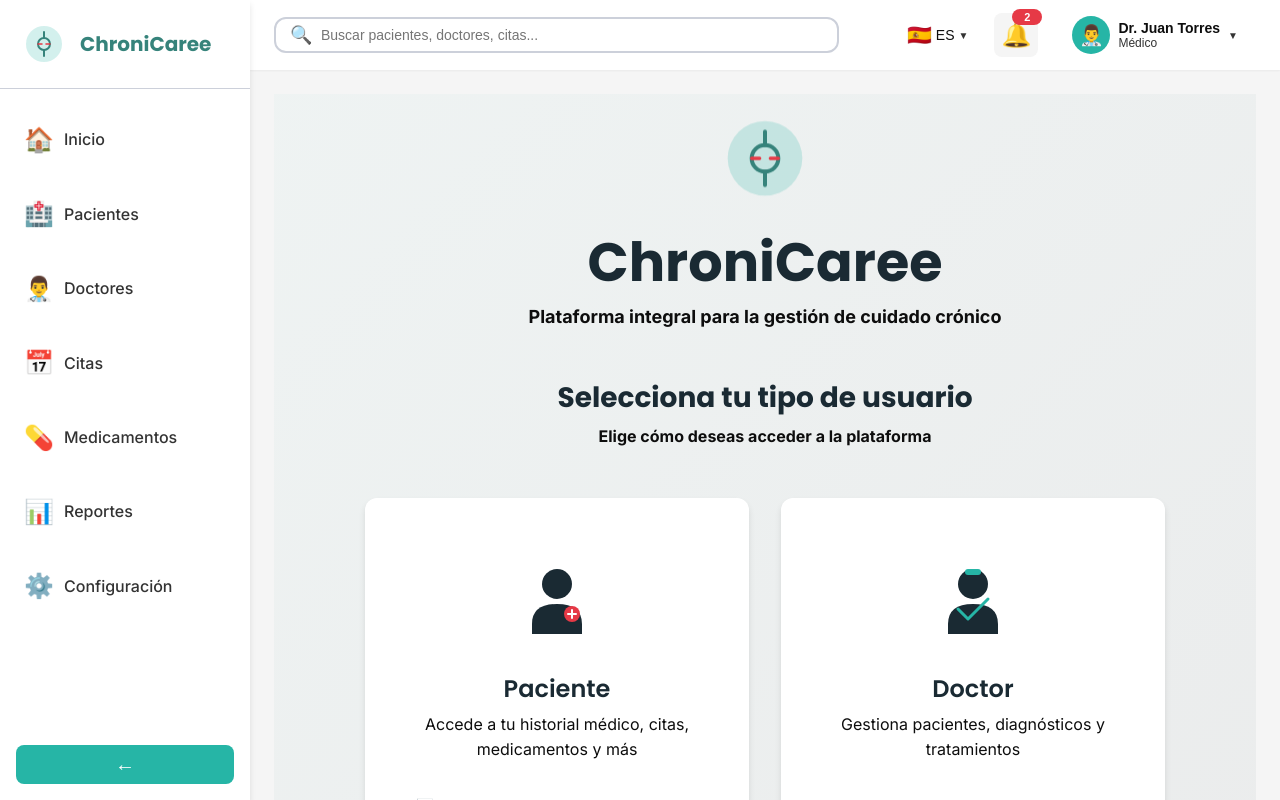
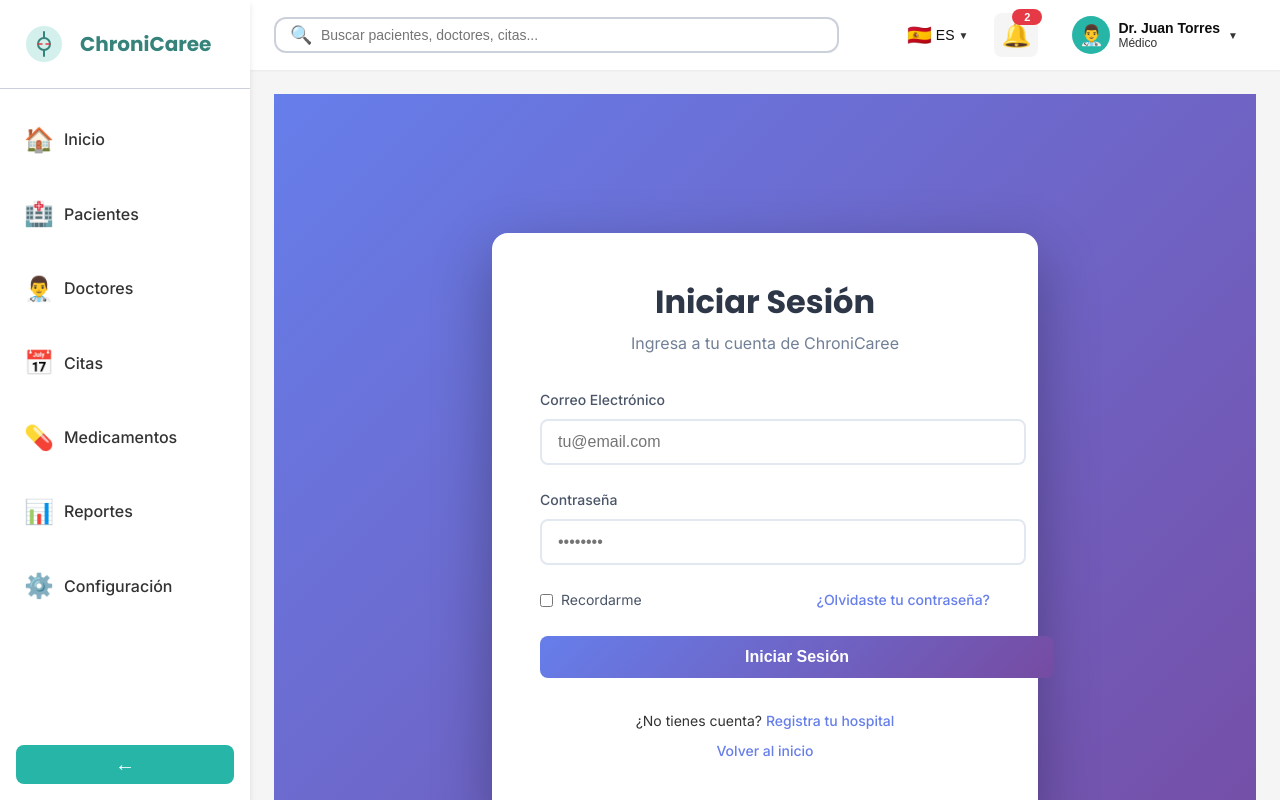
Before and after one commit to UPC-PRE-1ASI0729-7391-ChroniCaree/ChroniCaree-Frontend, an Angular app: page /iam/login in a window 1280 px wide. Before the commit this address led to /home. Shown: the top 800 px of the page. Built offline with nearby package versions, Linux system fonts and the light colour scheme.

Commit message:
feat(routes): implement routing with IAM integration

```diff
--- a/src/app/app.routes.ts
+++ b/src/app/app.routes.ts
@@ -1,15 +1,81 @@
 import { Routes } from '@angular/router';
-import { Home } from './shared/presentation/views/home/home';
-
-const dashboardDoctor = () => import('./doctors/presentation/views/dashboard-doctor/dashboard-doctor').then(m => m.DashboardDoctor);
-const dashboardPatient = () => import('./patients/presentation/views/dashboard-patient/dashboard-patient').then(m => m.DashboardPatient);
 
 const baseTitle = 'ChroniCaree';
 
 export const routes: Routes = [
-  { path: 'home', component: Home, title: `${baseTitle} - Inicio` },
-  { path: 'dashboard/doctor', loadComponent: dashboardDoctor, title: `${baseTitle} - Dashboard Doctor` },
-  { path: 'dashboard/patient', loadComponent: dashboardPatient, title: `${baseTitle} - Dashboard Paciente` },
-  { path: '', redirectTo: '/home', pathMatch: 'full' },
-  { path: '**', redirectTo: '/home' }
+  // Root redirects to login
+  {
+    path: '',
+    redirectTo: '/iam/login',
+    pathMatch: 'full'
+  },
+
+  // Home route
+  {
+    path: 'home',
+    loadComponent: () => import('./shared/presentation/views/home/home').then(m => m.Home),
+    title: `${baseTitle} - Inicio`
+  },
+
+  // IAM routes (Authentication & Identity)
+  {
+    path: 'iam',
+    children: [
+      {
+        path: 'register/hospital',
+        loadComponent: () => import('./iam/presentation/components/register-hospital/register-hospital').then(m => m.RegisterHospitalComponent),
+        title: `${baseTitle} - Registro de Hospital`,
+        data: { analyticsId: 'hospital-registration' }
+      },
+      {
+        path: 'login',
+        loadComponent: () => import('./iam/presentation/components/login/login').then(m => m.LoginComponent),
+        title: `${baseTitle} - Iniciar Sesión`
+      }
+    ]
+  },
+
+  // Patient routes
+  {
+    path: 'patient',
+    children: [
+      {
+        path: 'dashboard',
+        loadComponent: () => import('./patients/presentation/views/dashboard-patient/dashboard-patient').then(m => m.DashboardPatient),
+        title: `${baseTitle} - Dashboard Paciente`,
+        data: { role: 'patient' }
+      }
+    ]
+  },
+
+  // Doctor routes
+  {
+    path: 'doctor',
+    children: [
+      {
+        path: 'dashboard',
+        loadComponent: () => import('./doctors/presentation/views/dashboard-doctor/dashboard-doctor').then(m => m.DashboardDoctor),
+        title: `${baseTitle} - Dashboard Doctor`,
+        data: { role: 'doctor' }
+      }
+    ]
+  },
+
+  // Legacy redirects for backward compatibility
+  {
+    path: 'dashboard/doctor',
+    redirectTo: 'doctor/dashboard',
+    pathMatch: 'full'
+  },
+  {
+    path: 'dashboard/patient',
+    redirectTo: 'patient/dashboard',
+    pathMatch: 'full'
+  },
+
+  // Wildcard route (always last)
+  {
+    path: '**',
+    redirectTo: '/iam/login'
+  }
 ];
--- /dev/null
+++ b/src/app/iam/presentation/components/login/login.css
@@ -0,0 +1,169 @@
+.login-container {
+  min-height: 100vh;
+  display: flex;
+  align-items: center;
+  justify-content: center;
+  background: linear-gradient(135deg, #667eea 0%, #764ba2 100%);
+  padding: 2rem;
+}
+
+.login-card {
+  background: white;
+  border-radius: 16px;
+  box-shadow: 0 20px 60px rgba(0, 0, 0, 0.3);
+  max-width: 450px;
+  width: 100%;
+  padding: 3rem;
+  animation: fadeInUp 0.6s ease-out;
+}
+
+@keyframes fadeInUp {
+  from {
+    opacity: 0;
+    transform: translateY(30px);
+  }
+  to {
+    opacity: 1;
+    transform: translateY(0);
+  }
+}
+
+.login-header {
+  text-align: center;
+  margin-bottom: 2rem;
+}
+
+.login-header h1 {
+  font-size: 2rem;
+  font-weight: 700;
+  color: #2d3748;
+  margin-bottom: 0.5rem;
+}
+
+.login-header p {
+  color: #718096;
+  font-size: 1rem;
+}
+
+.error-message {
+  background: #fed7d7;
+  color: #c53030;
+  padding: 1rem;
+  border-radius: 8px;
+  margin-bottom: 1.5rem;
+  font-size: 0.875rem;
+  font-weight: 500;
+}
+
+.form-group {
+  margin-bottom: 1.5rem;
+}
+
+.form-group label {
+  display: block;
+  font-weight: 500;
+  color: #4a5568;
+  margin-bottom: 0.5rem;
+  font-size: 0.875rem;
+}
+
+.form-group input {
+  width: 100%;
+  padding: 0.75rem 1rem;
+  border: 2px solid #e2e8f0;
+  border-radius: 8px;
+  font-size: 1rem;
+  transition: all 0.2s ease;
+}
+
+.form-group input:focus {
+  outline: none;
+  border-color: #667eea;
+  box-shadow: 0 0 0 3px rgba(102, 126, 234, 0.1);
+}
+
+.form-options {
+  display: flex;
+  justify-content: space-between;
+  align-items: center;
+  margin-bottom: 1.5rem;
+  font-size: 0.875rem;
+}
+
+.checkbox-label {
+  display: flex;
+  align-items: center;
+  gap: 0.5rem;
+  cursor: pointer;
+  color: #4a5568;
+}
+
+.checkbox-label input[type="checkbox"] {
+  cursor: pointer;
+}
+
+.forgot-password {
+  color: #667eea;
+  text-decoration: none;
+  font-weight: 500;
+}
+
+.forgot-password:hover {
+  text-decoration: underline;
+}
+
+.btn-primary {
+  width: 100%;
+  padding: 0.75rem 2rem;
+  border-radius: 8px;
+  font-weight: 600;
+  font-size: 1rem;
+  cursor: pointer;
+  transition: all 0.2s ease;
+  border: none;
+  background: linear-gradient(135deg, #667eea 0%, #764ba2 100%);
+  color: white;
+}
+
+.btn-primary:hover:not(:disabled) {
+  transform: translateY(-2px);
+  box-shadow: 0 8px 20px rgba(102, 126, 234, 0.4);
+}
+
+.btn-primary:disabled {
+  opacity: 0.6;
+  cursor: not-allowed;
+}
+
+.login-footer {
+  margin-top: 2rem;
+  text-align: center;
+  font-size: 0.875rem;
+  color: #718096;
+}
+
+.login-footer p {
+  margin: 0.5rem 0;
+}
+
+.login-footer a {
+  color: #667eea;
+  text-decoration: none;
+  font-weight: 500;
+}
+
+.login-footer a:hover {
+  text-decoration: underline;
+}
+
+@media (max-width: 768px) {
+  .login-card {
+    padding: 2rem;
+  }
+
+  .form-options {
+    flex-direction: column;
+    align-items: flex-start;
+    gap: 0.75rem;
+  }
+}
--- /dev/null
+++ b/src/app/iam/presentation/components/login/login.html
@@ -0,0 +1,65 @@
+<div class="login-container">
+  <div class="login-card">
+    <div class="login-header">
+      <h1>Iniciar Sesión</h1>
+      <p>Ingresa a tu cuenta de ChroniCaree</p>
+    </div>
+
+    @if (errorMessage()) {
+      <div class="error-message">
+        {{ errorMessage() }}
+      </div>
+    }
+
+    <form (ngSubmit)="onSubmit()">
+      <div class="form-group">
+        <label for="email">Correo Electrónico</label>
+        <input
+          type="email"
+          id="email"
+          [value]="form().email"
+          (input)="updateForm('email', $any($event.target).value)"
+          placeholder="tu@email.com"
+          required
+        />
+      </div>
+
+      <div class="form-group">
+        <label for="password">Contraseña</label>
+        <input
+          type="password"
+          id="password"
+          [value]="form().password"
+          (input)="updateForm('password', $any($event.target).value)"
+          placeholder="••••••••"
+          required
+        />
+      </div>
+
+      <div class="form-options">
+        <label class="checkbox-label">
+          <input
+            type="checkbox"
+            [checked]="form().rememberMe"
+            (change)="updateForm('rememberMe', $any($event.target).checked)"
+          />
+          <span>Recordarme</span>
+        </label>
+        <a href="#" class="forgot-password">¿Olvidaste tu contraseña?</a>
+      </div>
+
+      <button
+        type="submit"
+        class="btn-primary"
+        [disabled]="submitting()"
+      >
+        {{ submitting() ? 'Iniciando sesión...' : 'Iniciar Sesión' }}
+      </button>
+    </form>
+
+    <div class="login-footer">
+      <p>¿No tienes cuenta? <a [routerLink]="['/iam/register/hospital']">Registra tu hospital</a></p>
+      <p><a [routerLink]="['/home']">Volver al inicio</a></p>
+    </div>
+  </div>
+</div>
--- /dev/null
+++ b/src/app/iam/presentation/components/login/login.ts
@@ -0,0 +1,79 @@
+import { Component, signal } from '@angular/core';
+import { CommonModule } from '@angular/common';
+import { FormsModule } from '@angular/forms';
+import { Router, RouterLink } from '@angular/router';
+import { UserStore } from '../../../application/user.store';
+
+interface LoginForm {
+  email: string;
+  password: string;
+  rememberMe: boolean;
+}
+
+@Component({
+  selector: 'app-login',
+  standalone: true,
+  imports: [CommonModule, FormsModule, RouterLink],
+  templateUrl: './login.html',
+  styleUrls: ['./login.css']
+})
+export class LoginComponent {
+  form = signal<LoginForm>({
+    email: '',
+    password: '',
+    rememberMe: false
+  });
+
+  submitting = signal<boolean>(false);
+  errorMessage = signal<string | null>(null);
+
+  constructor(
+    private userStore: UserStore,
+    private router: Router
+  ) {}
+
+  updateForm(field: keyof LoginForm, value: string | boolean): void {
+    this.form.update(current => ({
+      ...current,
+      [field]: value
+    }));
+  }
+
+  onSubmit(): void {
+    const f = this.form();
+
+    if (!f.email || !f.password) {
+      this.errorMessage.set('Por favor, completa todos los campos');
+      return;
+    }
+
+    this.submitting.set(true);
+    this.errorMessage.set(null);
+
+    // Simulate login - In real app, call authentication service
+    setTimeout(() => {
+      // Mock successful login
+      const mockUser = {
+        id: 1,
+        email: f.email,
+        role: 'patient' as const,
+        name: 'Usuario Demo',
+        password: '',
+        isVerified: true,
+        twoFactorEnabled: false
+      };
+
+      this.userStore.setCurrentUser(mockUser);
+      this.submitting.set(false);
+
+      // Navigate based on role
+      if (mockUser.role === 'patient') {
+        this.router.navigate(['/patient/dashboard']);
+      } else if (mockUser.role === 'doctor') {
+        this.router.navigate(['/doctor/dashboard']);
+      } else {
+        this.router.navigate(['/']);
+      }
+    }, 1000);
+  }
+}
--- a/src/app/iam/presentation/components/register-hospital/register-hospital.html
+++ b/src/app/iam/presentation/components/register-hospital/register-hospital.html
@@ -84,7 +84,7 @@
         </div>
 
         <div class="form-actions">
-          <button type="button" class="btn-secondary" (click)="router.navigate(['/iam/login'])">
+          <button type="button" class="btn-secondary" [routerLink]="['/iam/login']">
             Cancelar
           </button>
           <button type="button" class="btn-primary" (click)="onNextStep()">
--- a/src/app/iam/presentation/components/register-hospital/register-hospital.ts
+++ b/src/app/iam/presentation/components/register-hospital/register-hospital.ts
@@ -1,7 +1,7 @@
 import { Component, signal } from '@angular/core';
 import { CommonModule } from '@angular/common';
 import { FormsModule } from '@angular/forms';
-import { Router } from '@angular/router';
+import { Router, RouterLink } from '@angular/router';
 import { UserStore } from '../../../application/user.store';
 import { TenantStore } from '../../../../tenants/application/tenant.store';
 
@@ -22,7 +22,7 @@ interface HospitalRegistrationForm {
 @Component({
   selector: 'app-register-hospital',
   standalone: true,
-  imports: [CommonModule, FormsModule],
+  imports: [CommonModule, FormsModule, RouterLink],
   templateUrl: './register-hospital.html',
   styleUrls: ['./register-hospital.css']
 })
--- a/src/app/shared/presentation/views/home/home.ts
+++ b/src/app/shared/presentation/views/home/home.ts
@@ -47,9 +47,9 @@ export class Home implements OnInit {
 
   private navigateToDashboard(userType: UserType): void {
     if (userType === 'patient') {
-      this.router.navigate(['/dashboard/patient']);
+      this.router.navigate(['/patient/dashboard']);
     } else if (userType === 'doctor') {
-      this.router.navigate(['/dashboard/doctor']);
+      this.router.navigate(['/doctor/dashboard']);
     }
   }
 }
```
Also changed, not shown: 1 other file (tests, documents, lock files or other folders).
